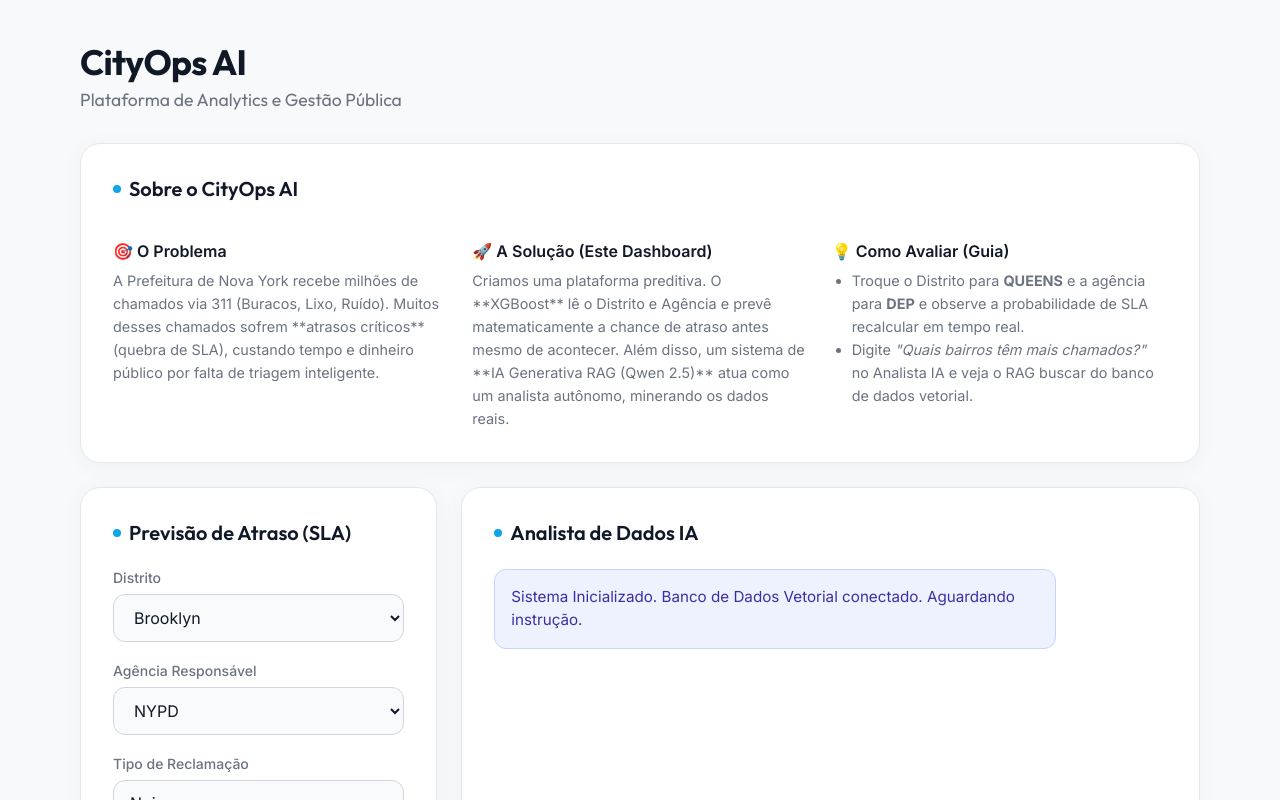
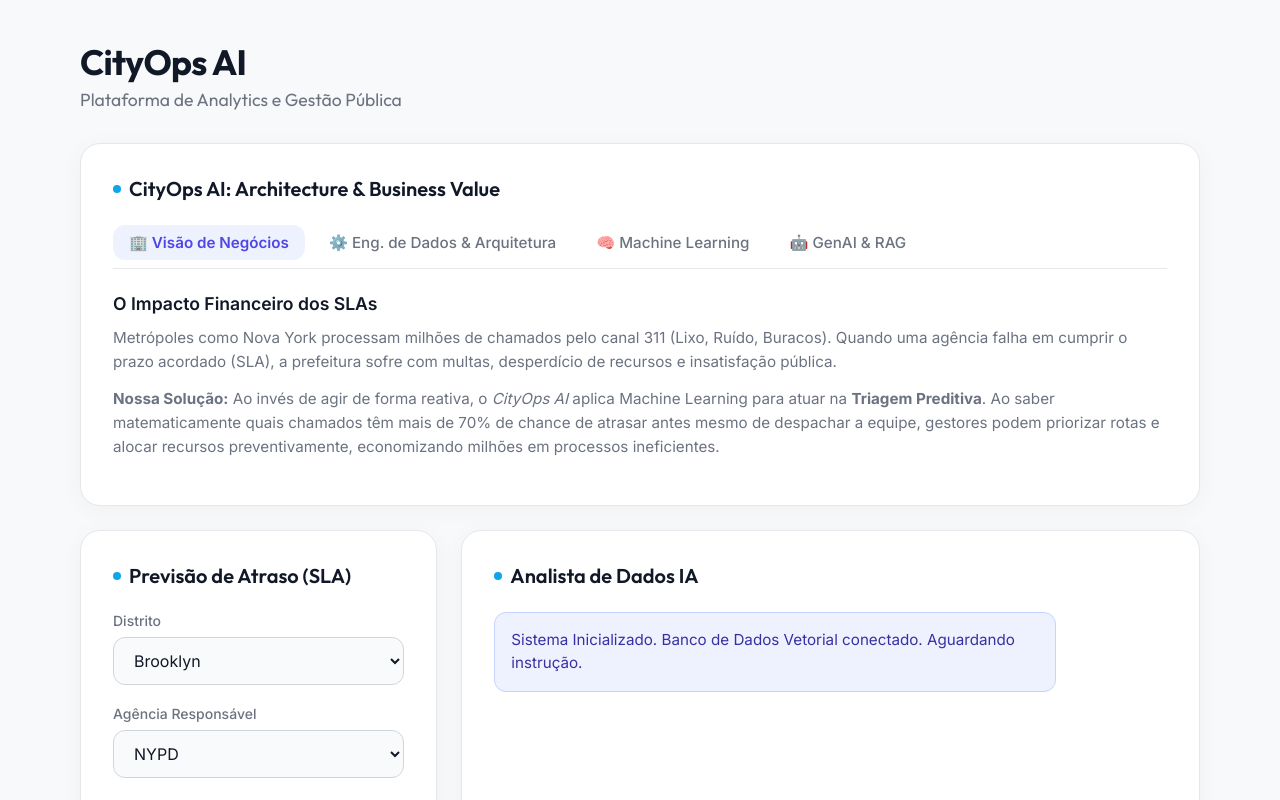
Before and after one commit to Guilherme-Mazzoni/cityops-ai, a React app in the folder frontend/: page / in a window 1280 px wide. Shown: the top 800 px of the page. Built offline with nearby package versions, Linux system fonts and the light colour scheme; the HTML template or start-up script is replaced by a standard one.

Commit message:
feat: Add interactive deep documentation tabs (Business, Architecture, ML, RAG)

```diff
--- a/frontend/src/App.jsx
+++ b/frontend/src/App.jsx
@@ -1,4 +1,4 @@
-import AboutBento from './components/AboutBento'
+import ProjectDocumentationBento from './components/ProjectDocumentationBento'
 import SlaPredictorBento from './components/SlaPredictorBento'
 import AiAnalystBento from './components/AiAnalystBento'
 import ExplainabilityBento from './components/ExplainabilityBento'
@@ -12,7 +12,7 @@ function App() {
       </header>
 
       <main className="bento-grid">
-        <AboutBento />
+        <ProjectDocumentationBento />
         <SlaPredictorBento />
         <AiAnalystBento />
         <ExplainabilityBento />
--- /dev/null
+++ b/frontend/src/components/ProjectDocumentationBento.jsx
@@ -0,0 +1,76 @@
+import { useState } from 'react';
+
+export default function ProjectDocumentationBento() {
+  const [activeTab, setActiveTab] = useState('business');
+
+  return (
+    <div className="bento-item col-span-12">
+      <h2 className="widget-title">CityOps AI: Architecture & Business Value</h2>
+
+      <div className="tabs-header">
+        <button className={`tab-btn ${activeTab === 'business' ? 'active' : ''}`} onClick={() => setActiveTab('business')}>🏢 Visão de Negócios</button>
+        <button className={`tab-btn ${activeTab === 'architecture' ? 'active' : ''}`} onClick={() => setActiveTab('architecture')}>⚙️ Eng. de Dados & Arquitetura</button>
+        <button className={`tab-btn ${activeTab === 'ml' ? 'active' : ''}`} onClick={() => setActiveTab('ml')}>🧠 Machine Learning</button>
+        <button className={`tab-btn ${activeTab === 'rag' ? 'active' : ''}`} onClick={() => setActiveTab('rag')}>🤖 GenAI & RAG</button>
+      </div>
+
+      <div className="tab-content" style={{ minHeight: '180px' }}>
+
+        {activeTab === 'business' && (
+          <div className="tab-content-pane">
+            <h3 style={{ fontSize: '1.1rem', fontWeight: 600, color: 'var(--text-primary)', marginBottom: '12px' }}>O Impacto Financeiro dos SLAs</h3>
+            <p style={{ color: 'var(--text-secondary)', fontSize: '0.95rem', lineHeight: 1.6, marginBottom: '12px' }}>
+              Metrópoles como Nova York processam milhões de chamados pelo canal 311 (Lixo, Ruído, Buracos). Quando uma agência falha em cumprir o prazo acordado (SLA), a prefeitura sofre com multas, desperdício de recursos e insatisfação pública.
+            </p>
+            <p style={{ color: 'var(--text-secondary)', fontSize: '0.95rem', lineHeight: 1.6 }}>
+              <strong>Nossa Solução:</strong> Ao invés de agir de forma reativa, o <em>CityOps AI</em> aplica Machine Learning para atuar na <strong>Triagem Preditiva</strong>. Ao saber matematicamente quais chamados têm mais de 70% de chance de atrasar antes mesmo de despachar a equipe, gestores podem priorizar rotas e alocar recursos preventivamente, economizando milhões em processos ineficientes.
+            </p>
+          </div>
+        )}
+
+        {activeTab === 'architecture' && (
+          <div className="tab-content-pane">
+            <h3 style={{ fontSize: '1.1rem', fontWeight: 600, color: 'var(--text-primary)', marginBottom: '12px' }}>Modern Data Stack</h3>
+            <p style={{ color: 'var(--text-secondary)', fontSize: '0.95rem', lineHeight: 1.6, marginBottom: '12px' }}>
+              Este projeto consolida as melhores práticas de Engenharia de Software e Dados da atualidade.
+            </p>
+            <ul style={{ color: 'var(--text-secondary)', fontSize: '0.95rem', lineHeight: 1.6, paddingLeft: '20px' }}>
+              <li><strong>Transformação de Dados (ELT):</strong> Usamos <code>dbt</code> (Data Build Tool) acoplado a um banco de dados PostgreSQL para limpar os dados brutos de NYC, calcular tempos de resolução históricos e tipificar métricas analíticas (`mart_sla`).</li>
+              <li><strong>Backend (FastAPI):</strong> Uma API assíncrona extremamente veloz em Python, responsável por orquestrar tanto a inferência do modelo XGBoost quanto as rotas de IA Generativa.</li>
+              <li><strong>Frontend (React + Vite):</strong> Single-Page Application estruturada no padrão <em>Bento Grid</em>, sem depender de frameworks visuais pesados, garantindo performance e escalabilidade.</li>
+            </ul>
+          </div>
+        )}
+
+        {activeTab === 'ml' && (
+          <div className="tab-content-pane">
+            <h3 style={{ fontSize: '1.1rem', fontWeight: 600, color: 'var(--text-primary)', marginBottom: '12px' }}>XGBoost & MLflow (MLOps)</h3>
+            <p style={{ color: 'var(--text-secondary)', fontSize: '0.95rem', lineHeight: 1.6, marginBottom: '12px' }}>
+              No lugar de heurísticas simples, optamos pelo <strong>XGBoost</strong>, um poderoso algoritmo de <em>Gradient Boosting</em>, ideal para lidar com dados tabulares complexos e não lineares da prefeitura.
+            </p>
+            <ul style={{ color: 'var(--text-secondary)', fontSize: '0.95rem', lineHeight: 1.6, paddingLeft: '20px' }}>
+              <li><strong>Feature Engineering:</strong> As variáveis categóricas (Distrito, Agência, Tipo) são mapeadas em matrizes esparsas gigantes via <code>One-Hot Encoding</code>.</li>
+              <li><strong>Versionamento de Modelos:</strong> Todo o treinamento é rastreado via <code>MLflow</code>. Isso nos permite comparar métricas (F1-Score, ROC-AUC) entre diferentes algoritmos. O Frontend não "chuta" um valor: a API consome o artefato real empacotado pelo MLflow.</li>
+              <li><strong>Explicabilidade (XAI):</strong> Utilizamos a biblioteca <code>SHAP</code> (abaixo) para abrir a "caixa preta" e provar para as partes interessadas (Stakeholders) quais variáveis causam os atrasos.</li>
+            </ul>
+          </div>
+        )}
+
+        {activeTab === 'rag' && (
+          <div className="tab-content-pane">
+            <h3 style={{ fontSize: '1.1rem', fontWeight: 600, color: 'var(--text-primary)', marginBottom: '12px' }}>Retrieval-Augmented Generation (RAG)</h3>
+            <p style={{ color: 'var(--text-secondary)', fontSize: '0.95rem', lineHeight: 1.6, marginBottom: '12px' }}>
+              Para dar autonomia analítica a gestores que não sabem programar SQL, construímos um chat equipado com IA Generativa, porém 100% ancorado (grounded) nos dados do banco, eliminando alucinações.
+            </p>
+            <ul style={{ color: 'var(--text-secondary)', fontSize: '0.95rem', lineHeight: 1.6, paddingLeft: '20px' }}>
+              <li><strong>Embeddings:</strong> Usamos o <code>sentence-transformers</code> (HuggingFace) para converter milhares de linhas de chamados em matrizes matemáticas de 384 dimensões.</li>
+              <li><strong>Busca Vetorial:</strong> Estas matrizes são salvas no PostgreSQL usando a extensão <code>pgvector</code>. Quando o usuário faz uma pergunta, o sistema realiza uma busca de similaridade de cosseno (Cosine Similarity) para achar as 5 reclamações históricas mais parecidas com o contexto.</li>
+              <li><strong>LLM de Borda:</strong> Passamos esse contexto ultra-preciso para o modelo Open Source <code>Qwen 2.5</code> (via API da Groq), que atua apenas como um "intérprete" dos fatos.</li>
+            </ul>
+          </div>
+        )}
+
+      </div>
+    </div>
+  );
+}
--- a/frontend/src/index.css
+++ b/frontend/src/index.css
@@ -274,3 +274,47 @@ body {
 ::-webkit-scrollbar-thumb:hover {
   background: #9CA3AF;
 }
+
+/* Tabs System */
+.tabs-header {
+  display: flex;
+  gap: 8px;
+  border-bottom: 1px solid var(--surface-border);
+  margin-bottom: 24px;
+  overflow-x: auto;
+  padding-bottom: 8px;
+}
+
+.tab-btn {
+  background: transparent;
+  border: none;
+  color: var(--text-secondary);
+  font-family: 'Inter', sans-serif;
+  font-weight: 500;
+  font-size: 0.95rem;
+  padding: 8px 16px;
+  border-radius: var(--radius-md);
+  cursor: pointer;
+  white-space: nowrap;
+  transition: all 0.2s ease;
+}
+
+.tab-btn:hover {
+  background: #F3F4F6;
+  color: var(--text-primary);
+}
+
+.tab-btn.active {
+  background: #EEF2FF;
+  color: var(--accent-primary);
+  font-weight: 600;
+}
+
+.tab-content-pane {
+  animation: fadeIn 0.3s ease-in-out;
+}
+
+@keyframes fadeIn {
+  from { opacity: 0; transform: translateY(5px); }
+  to { opacity: 1; transform: translateY(0); }
+}
```
